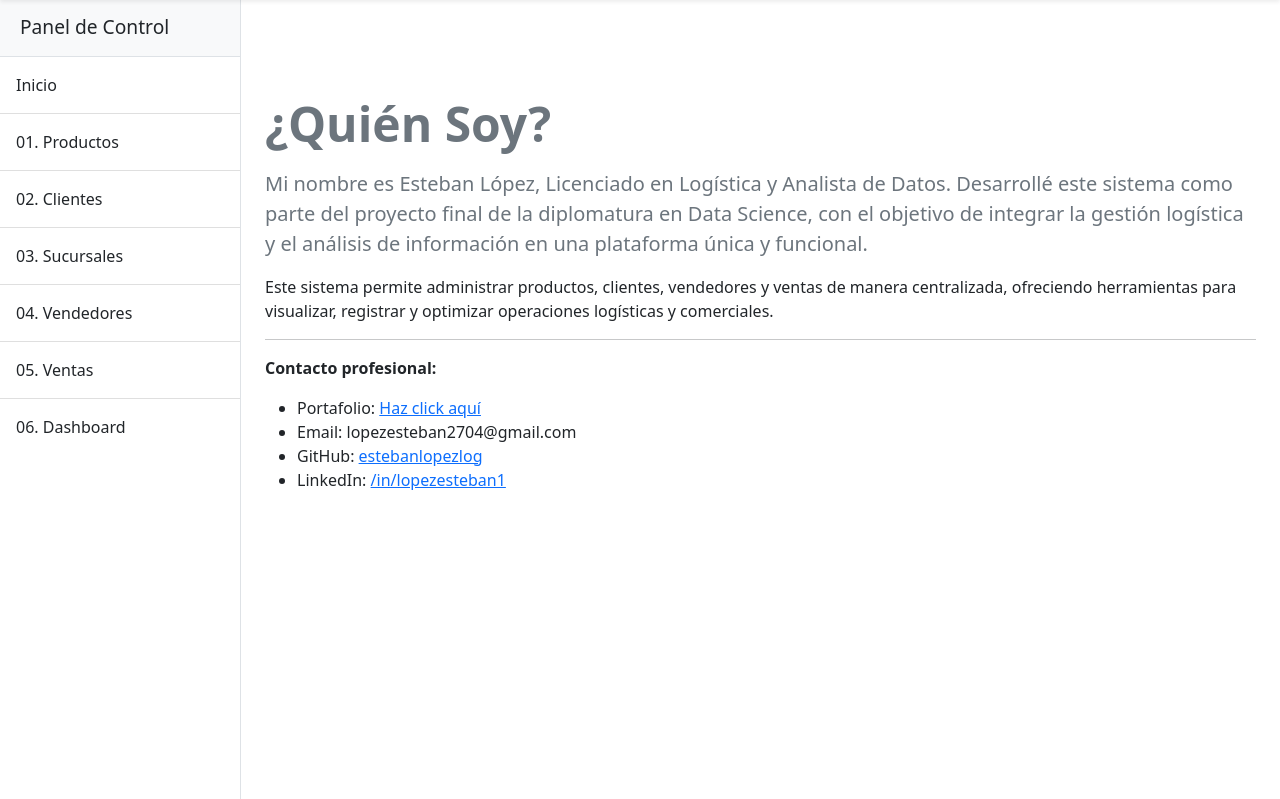
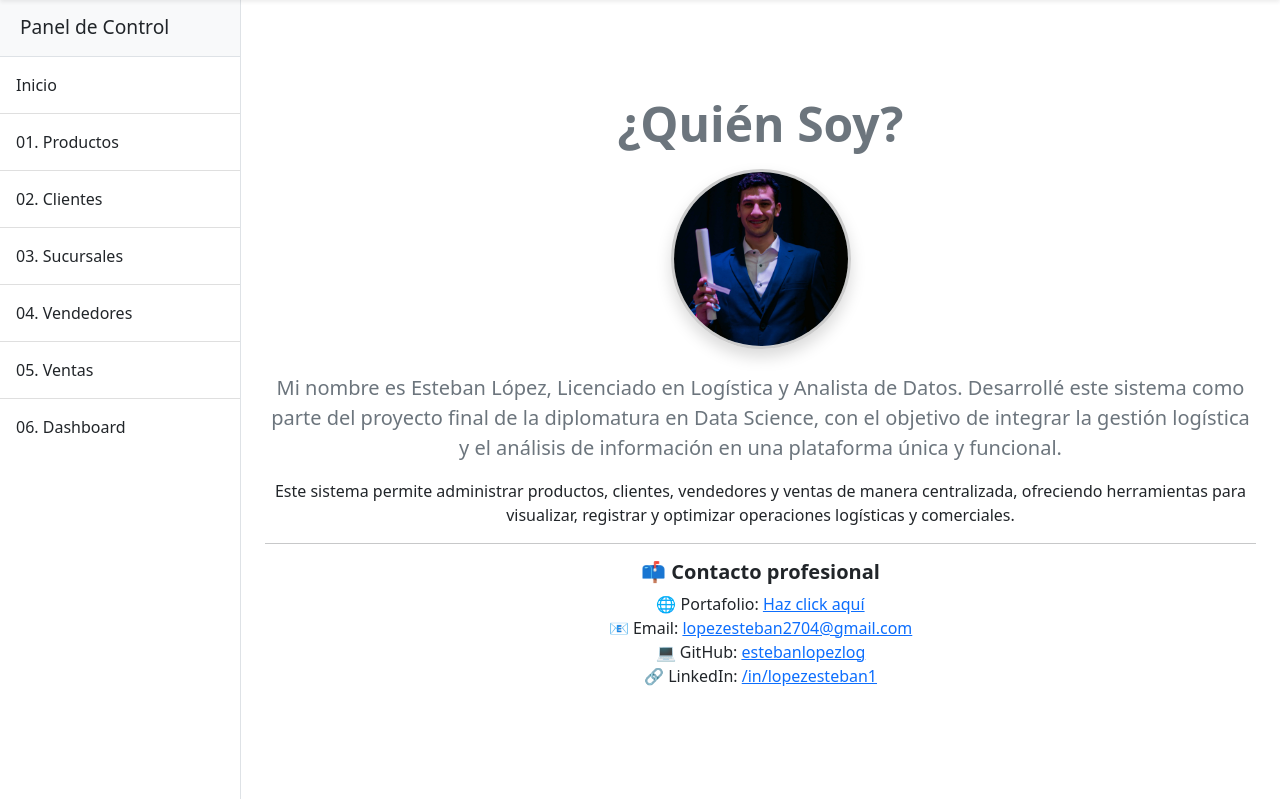
Before and after one commit to estebanlopezlog/TuPrimeraPaginaLopez, a Django app: page /quien_soy/ in a window 1280 px wide. Shown: the part 57-856 px from the top of the page. Run offline with Django 5.2, Linux system fonts and the light colour scheme; some libraries are stand-ins or nearby versions.

Commit message:
10° actualización - Ajustes sobre Acerca de Mi...

```diff
--- a/TuPrimeraPaginaLopez/aplicacion/templates/entidades/quien_soy.html
+++ b/TuPrimeraPaginaLopez/aplicacion/templates/entidades/quien_soy.html
@@ -3,8 +3,17 @@
 {% block title %}¿Quién Soy? | Sistema de Gestión{% endblock %}
 
 {% block content %}
-<div class="container mt-5">
+<div class="container mt-5 text-center">
     <h1 class="display-5 fw-bold text-secondary mb-3">¿Quién Soy?</h1>
+
+
+    <div class="d-flex justify-content-center mb-4">
+        <img src="/media/profile_pics/1000253511.jpg"
+             alt="Foto de Esteban López"
+             class="rounded-circle shadow"
+             style="width:180px; height:180px; object-fit:cover; border:3px solid #ccc;">
+    </div>
+
     <p class="lead text-muted">
         Mi nombre es <strong>Esteban López</strong>, Licenciado en Logística y Analista de Datos.
         Desarrollé este sistema como parte del proyecto final de la diplomatura en Data Science,
@@ -20,13 +29,12 @@
 
     <hr>
 
-    <p><strong>Contacto profesional:</strong></p>
-    <ul>
-        <li>Portafolio: <a href="https://sites.google.com/view/estebanlopezpro/de-datos-a-decisiones?authuser=0" target="_blank">Haz click aquí</a></li>
-        <li>Email: lopezesteban2704@gmail.com</li>
-        <li>GitHub: <a href="https://github.com/estebanlopezlog" target="_blank">estebanlopezlog</a></li>
-        <li>LinkedIn: <a href="https://www.linkedin.com/in/lopezesteban1/" target="_blank">/in/lopezesteban1</a></li>
+    <h5 class="fw-bold">📫 Contacto profesional</h5>
+    <ul class="list-unstyled">
+        <li>🌐 Portafolio: <a href="https://sites.google.com/view/estebanlopezpro/de-datos-a-decisiones?authuser=0" target="_blank">Haz click aquí</a></li>
+        <li>📧 Email: <a href="mailto:lopezesteban2704@gmail.com">lopezesteban2704@gmail.com</a></li>
+        <li>💻 GitHub: <a href="https://github.com/estebanlopezlog" target="_blank">estebanlopezlog</a></li>
+        <li>🔗 LinkedIn: <a href="https://www.linkedin.com/in/lopezesteban1/" target="_blank">/in/lopezesteban1</a></li>
     </ul>
-
 </div>
 {% endblock %}
```
Also changed, not shown: TuPrimeraPaginaLopez/media/profile_pics/1000253511.jpg (added).
